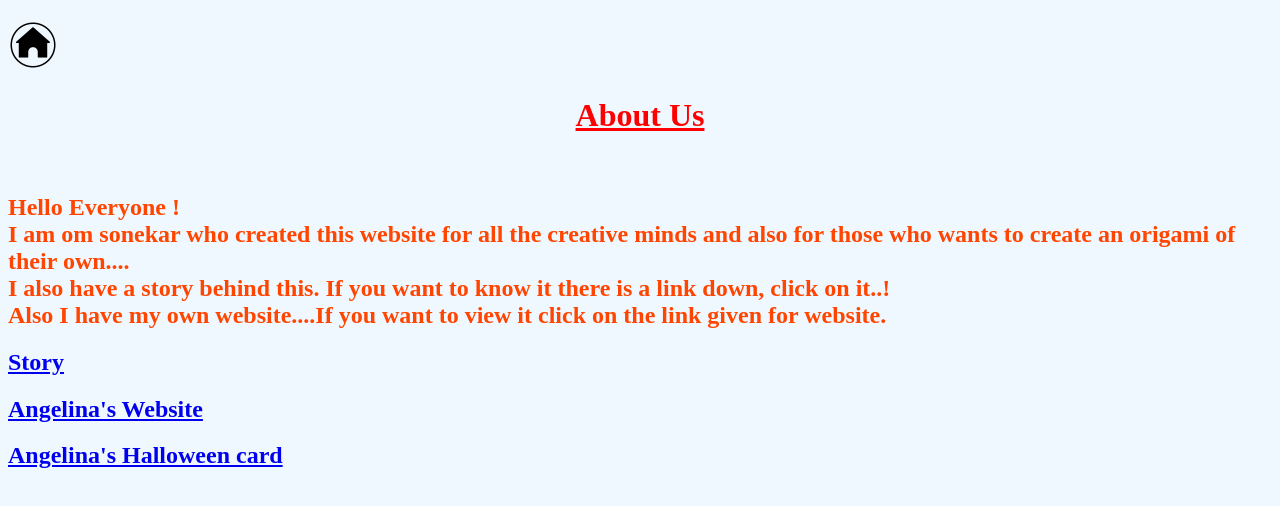
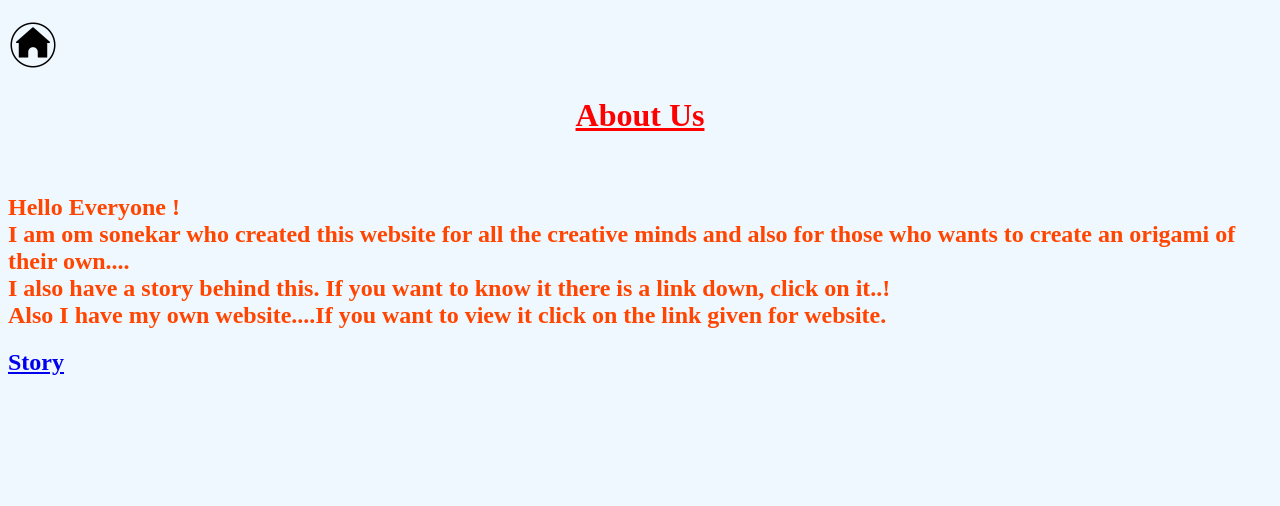
Before and after one commit to om656/project-52, a plain HTML site: page about.html in a window 1280 px wide. Drawn offline with Linux system fonts and the light colour scheme.

Commit message:
Add files via upload

```diff
--- a/about.html
+++ b/about.html
@@ -28,8 +28,6 @@
 
    <div class="ll">
    <h2> <a href="story.html">Story</a><br></h2></div>
-   <h2> <a href="https://angelinagupta.whjr.site/">Angelina's Website</a><br></h2>
-   <h2> <a href="https://sharing.whitehatjr.com/visitors?event_id=3d19afb0-3bd3-4527-97bc-e799ff288da8&event_type=whjrCards&utm_medium=whatsapp&utm_source=whjr_cards">Angelina's Halloween card</a><br></h2>
 
   </body>
 </html>
```
